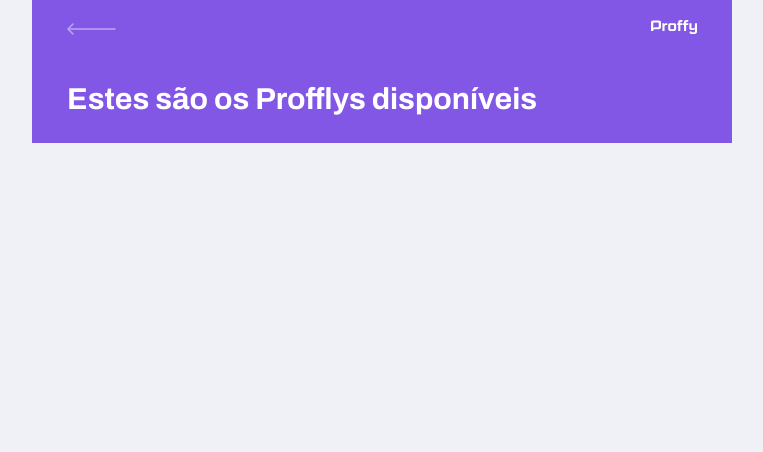
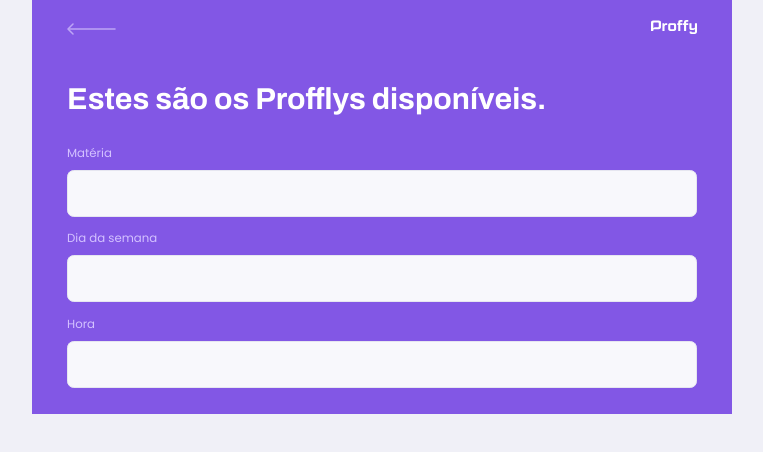
Before and after one commit to Itallo007/next-level-week-proffy-web, a React (Create React App) app: page /study in a window 1280 px wide. Shown: the top 452 px of the page, without its empty margins (258-1021 px from the left). Built offline with nearby package versions, Linux system fonts and the light colour scheme.

Commit message:
Estiliza o cabeçalho das paginas
o componente PageHeader foi criado
a pagina TeacherList foi estilizada

```diff
--- /dev/null
+++ b/src/components/PageHeader/index.tsx
@@ -0,0 +1,31 @@
+import React from "react";
+import { Link } from "react-router-dom";
+
+import logoImg from "../../assets/images/logo.svg";
+import backIcon from "../../assets/images/icons/back.svg";
+
+interface PageHeaderProps {
+  title: string;
+}
+
+const PageHeader: React.FC<PageHeaderProps> = (props) => {
+  return (
+    <header className="page-header">
+      <div className="top-bar-container">
+        <Link to="/">
+            <img src={backIcon} alt="Voltar"/>
+        </Link>
+        <img src={logoImg} alt="Logo"/>
+      </div>
+
+      <div className="header-content">
+        <strong>{props.title}</strong>
+        {props.children}
+      </div>
+
+
+    </header>
+  )
+}
+
+export default PageHeader;
--- a/src/pages/TeacherForm/index.tsx
+++ b/src/pages/TeacherForm/index.tsx
@@ -1,8 +1,11 @@
 import React from "react";
+import PageHeader from "../../components/PageHeader";
 
 function TeacherForm() {
     return (
-        <h1>Teacher form</h1>
+        <div id="page-teacher-form" className="container">
+            <PageHeader title="Que incrível que você quer dar aulas"/>
+        </div>
     )
 }
 
--- a/src/pages/TeacherList/index.tsx
+++ b/src/pages/TeacherList/index.tsx
@@ -1,26 +1,30 @@
 import React from "react";
-import { Link } from "react-router-dom";
+import PageHeader from "../../components/PageHeader";
 
-import logoImg from "../../assets/images/logo.svg";
-import backIcon from "../../assets/images/icons/back.svg";
 
 import "./styles.css";
 
 function TeacherList() {
 	return (
 		<div id="page-teacher-list" className="container">
-            <header className="page-header">
-                <div className="top-bar-container">
-                    <Link to="/">
-                        <img src={backIcon} alt="Voltar"/>
-                    </Link>
-                    <img src={logoImg} alt="Logo"/>
+			<PageHeader title="Estes são os Profflys disponíveis.">
+				<form id="search-teachers">
+					<div className="input-block">
+						<label htmlFor="subject">Matéria</label>
+						<input type="text" id="subject"/>
 					</div>
 
-                <div className="header-content">
-                    <strong>Estes são os Profflys disponíveis</strong>
+					<div className="input-block">
+						<label htmlFor="week-day">Dia da semana</label>
+						<input type="text" id="week-day"/>
 					</div>
-            </header>
+
+					<div className="input-block">
+						<label htmlFor="tima">Hora</label>
+						<input type="text" id="tima"/>
+					</div>
+				</form>
+			</PageHeader>
 		</div>
 	)
 }
--- a/src/pages/TeacherList/styles.css
+++ b/src/pages/TeacherList/styles.css
@@ -44,3 +44,46 @@
   line-height: 4.2rem;
   color: var(--color-title-in-primary);
 }
+
+#search-teachers {
+  margin-top: 3.2rem;
+}
+
+#search-teachers label {
+  color: var(--color-text-in-primary);
+}
+
+#search-teachers .input-block {
+  position: relative;
+}
+
+#search-teachers .input-block + .input-block {
+  margin-top: 1.4rem;
+}
+
+#search-teachers .input-block label {
+  font-size: 1.4rem;
+}
+
+#search-teachers .input-block input {
+  width: 100%;
+  height: 5.6rem;
+  margin-top: 0.8rem;
+  border-radius: 0.8rem;
+  border: 1px solid var(--color-line-in-white);
+  background: var(--color-input-background);
+  outline: 0;
+  padding: 0 1.6rem;
+  font: 1.6rem Archivo
+}
+
+#search-teachers .input-block:focus-within::after {
+  width: calc(100% - 3.2rem);
+  height: 2px;
+  content: "";
+  background: var(--color-primary-light);
+  position: absolute;
+  left: 1.5rem;
+  right: 1.6rem;
+  bottom: 0;
+}
```
Also changed, not shown: src/components/PageHeader/styles.css (added). Lines whose indentation alone changed are shown as unchanged.
